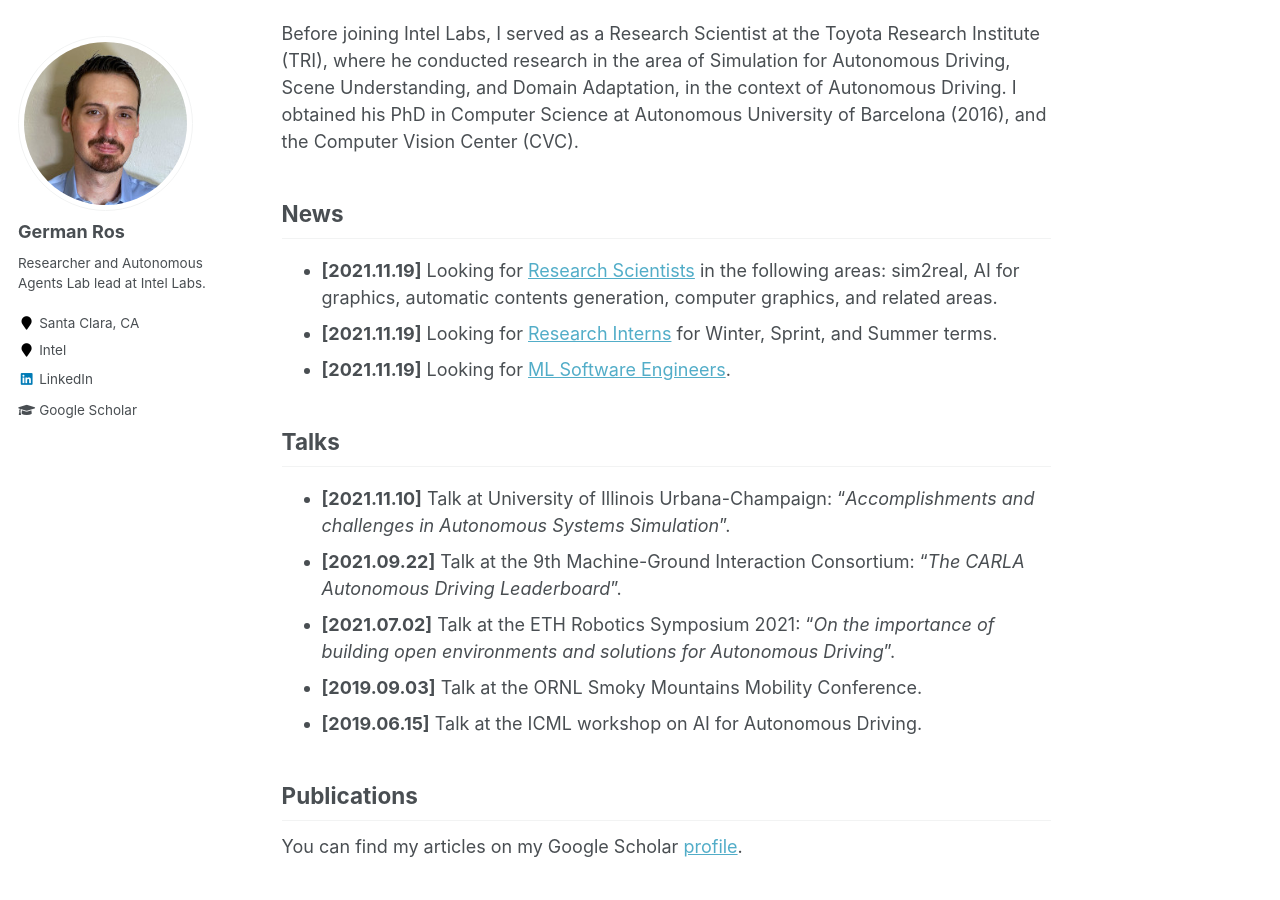
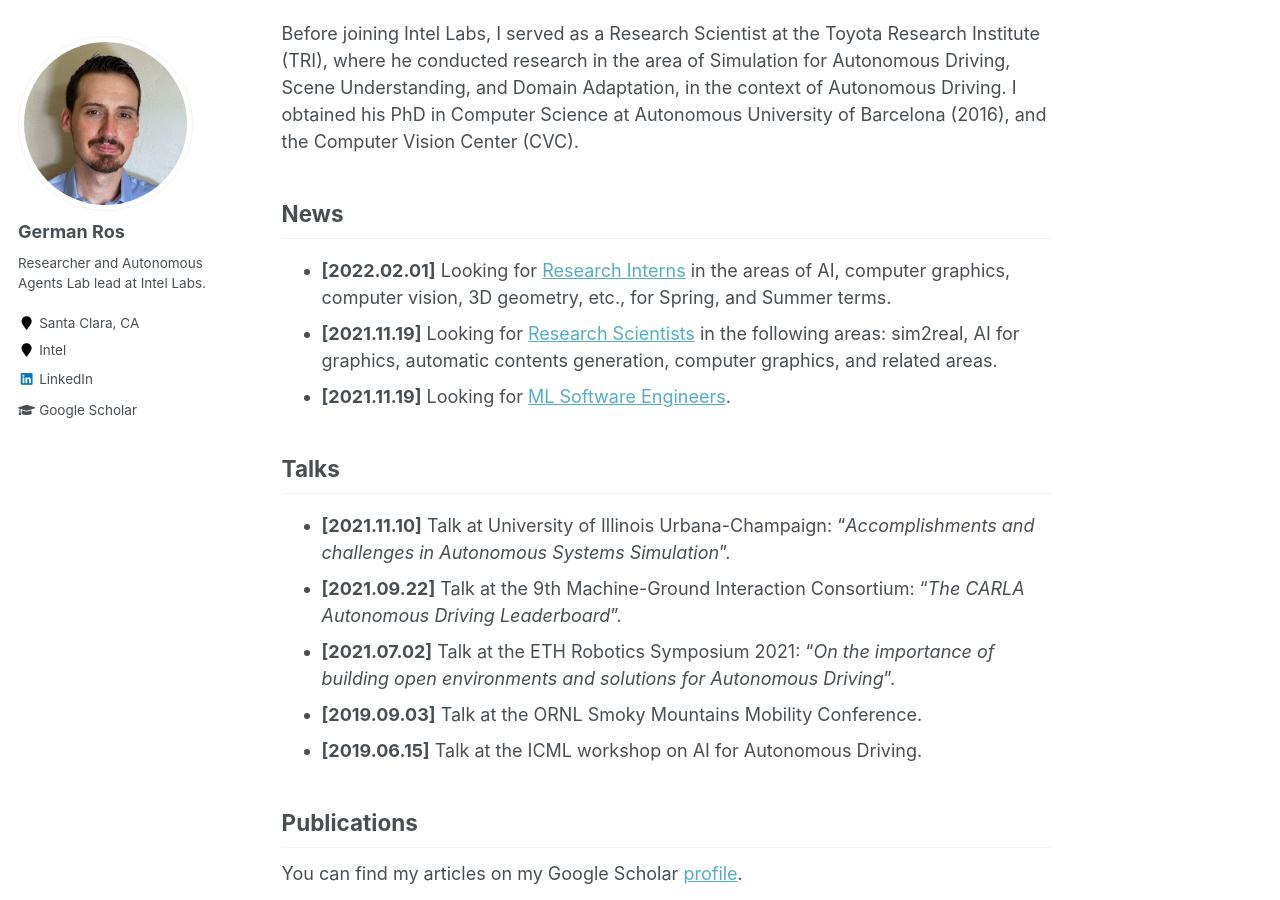
Before and after one commit to germanros1987/personal-site, a Jekyll site: the page built from _pages/about.md, in a window 1280 px wide and 900 px high, scrolled down 353 px. Built offline with Jekyll 4.4.1, drawn with Linux system fonts in a browser that asks for light colours.

Commit message:
Update about.md
New internship position

```diff
--- a/_pages/about.md
+++ b/_pages/about.md
@@ -16,8 +16,8 @@
 
 News
 ------
+* **[2022.02.01]** Looking for [Research Interns](https://intel.wd1.myworkdayjobs.com/External/job/US-California-Santa-Clara/AI-Research-intern_JR0204909-1) in the areas of AI, computer graphics, computer vision, 3D geometry, etc., for Spring, and Summer terms.
 * **[2021.11.19]** Looking for [Research Scientists](https://jobs.intel.com/ShowJob/Id/3077630/Research-Scientist-AI-Autonomous-Systems) in the following areas: sim2real, AI for graphics, automatic contents generation, computer graphics, and related areas.
-* **[2021.11.19]** Looking for [Research Interns](https://jobs.intel.com/ShowJob/Id/3147339/AI-Research-intern) for Winter, Sprint, and Summer terms.
 * **[2021.11.19]** Looking for [ML Software Engineers](https://jobs.intel.com/ShowJob/Id/3077635/AI-Autonomous-systems-Engineer).
 
 Talks
```
